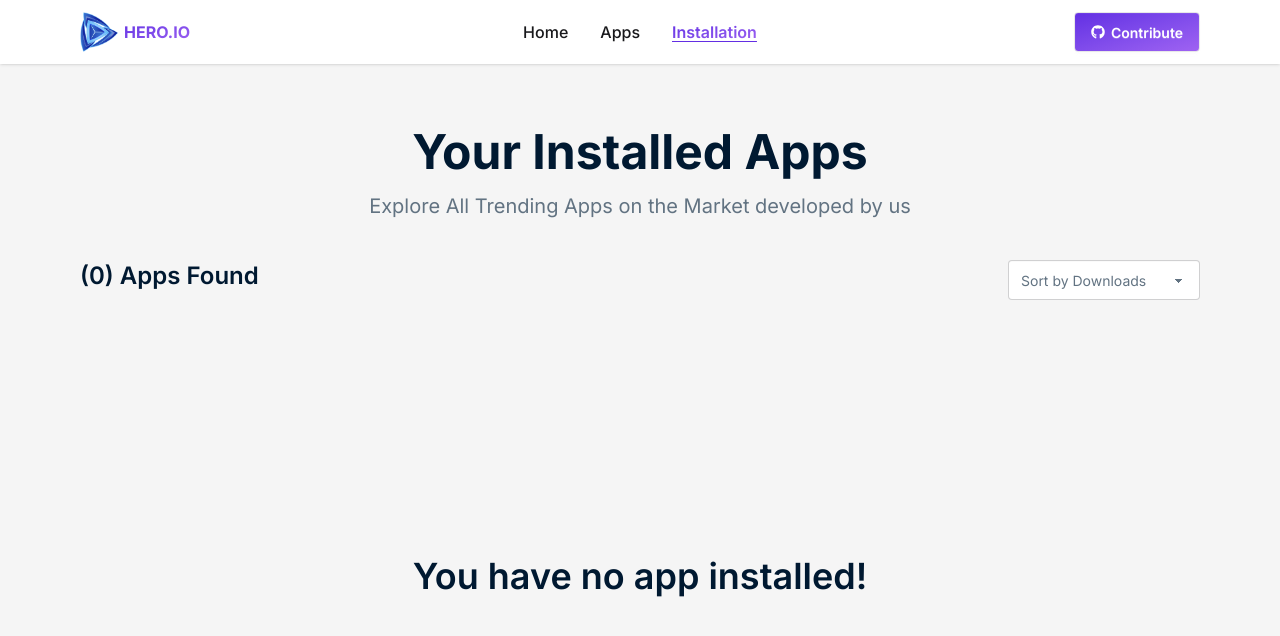
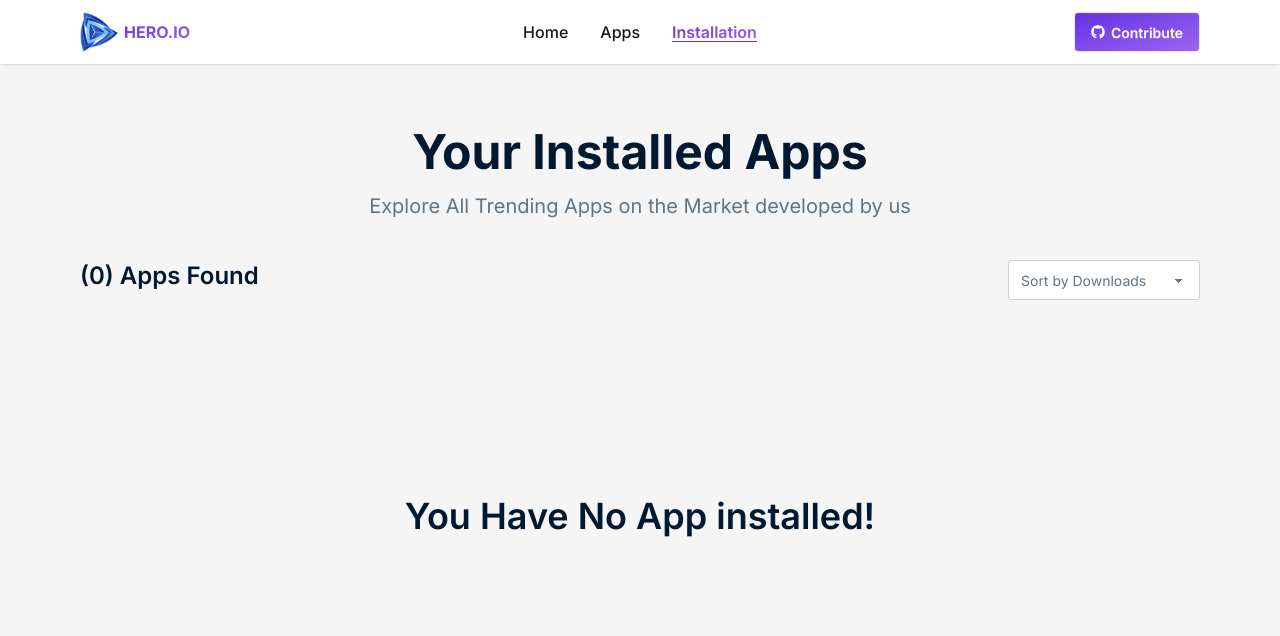
Before and after one commit to samibyte/pha08-hero-apps, a React (Vite) app: page /installation in a window 1280 px wide. Shown: the top 636 px of the page. Built offline with nearby package versions, Linux system fonts and the light colour scheme.

Commit message:
Feature: loading animation on page navigation

```diff
--- a/src/Components/AppReviewChart.jsx
+++ b/src/Components/AppReviewChart.jsx
@@ -34,7 +34,13 @@ const AppReviewChart = ({ ratings }) => {
   return (
     <div className="h-88 border-b-1 border-[rgba(0,25,49,0.2)] pb-12 mb-10 ">
       <h3 className="text-2xl font-semibold text-[#001931]">Ratings</h3>
-      <Suspense fallback={<LoadingAnimation />}>
+      <Suspense
+        fallback={
+          <div className="w-64 mx-auto mt-20">
+            <LoadingAnimation />
+          </div>
+        }
+      >
         <ResponsiveContainer width="100%" height="100%">
           <BarChart
             data={ratings}
--- a/src/Components/LoadingAnimation.jsx
+++ b/src/Components/LoadingAnimation.jsx
@@ -2,9 +2,13 @@ import logo from "../assets/logo.png";
 
 const LoadingAnimation = () => {
   return (
-    <div className="w-96">
-      <img className="animate-spin w-full" src={logo} alt="" />
-    </div>
+    <>
+      <div className="w-full flex items-center justify-between zoom-in-end opacity-50">
+        <p className="text-[90px] text-[rgba(0,25,49,0.9)] font-bold">L</p>
+        <img className="animate-spin w-20" src={logo} alt="" />
+        <p className="text-[90px] text-[rgba(0,25,49,0.9)] font-bold">ading</p>
+      </div>
+    </>
   );
 };
 
--- a/src/Layouts/RootLayout.jsx
+++ b/src/Layouts/RootLayout.jsx
@@ -4,11 +4,19 @@ import Navbar from "../Components/Navbar";
 import { Slide, ToastContainer } from "react-toastify";
 import LoadingAnimation from "../Components/LoadingAnimation";
 import { useLocation } from "react-router";
-import { useEffect } from "react";
+import { useEffect, useState } from "react";
 
 const RootLayout = () => {
   const navigation = useNavigation();
+  const location = useLocation();
   const { pathname } = useLocation();
+  const [loading, setLoading] = useState(true);
+
+  useEffect(() => {
+    setLoading(true);
+    const timeout = setTimeout(() => setLoading(false), 1000);
+    return () => clearTimeout(timeout);
+  }, [location.pathname]);
 
   useEffect(() => {
     window.scrollTo({
@@ -17,6 +25,14 @@ const RootLayout = () => {
       behavior: "smooth",
     });
   }, [pathname]);
+
+  if (loading) {
+    return (
+      <div className="w-107 mx-auto fixed inset-0 z-50 flex items-center justify-center bg-white">
+        <LoadingAnimation />
+      </div>
+    );
+  }
 
   return (
     <>
--- a/src/Pages/AppNotFound.jsx
+++ b/src/Pages/AppNotFound.jsx
@@ -3,7 +3,7 @@ import noAppImg from "../assets/App-Error.png";
 
 const AppNotFound = () => {
   return (
-    <div className="flex flex-col gap-5 justify-center items-center py-10">
+    <div className="min-h-screen bg-[#f5f5f5] pt-32 text-center flex flex-col gap-5 justify-center items-center py-10">
       <img src={noAppImg} alt="angry cat looking on screen | no app found" />
       <p className="text-[#001931] text-5xl font-semibold">
         OPPS!! APP NOT FOUND
--- a/src/Pages/AppsPage.jsx
+++ b/src/Pages/AppsPage.jsx
@@ -71,7 +71,7 @@ const AppsPage = () => {
           </label>
         </div>
         {searchLoading ? (
-          <div className="flex justify-center items-center">
+          <div className="w-96 mt-20 mx-auto">
             <LoadingAnimation />
           </div>
         ) : displayList.length ? (
@@ -81,7 +81,11 @@ const AppsPage = () => {
             ))}
           </div>
         ) : (
-          <AppNotFound />
+          <div className="flex justify-center items-center min-h-[50vh]">
+            <p className="text-[#001931] text-4xl font-semibold">
+              No Apps Found!
+            </p>
+          </div>
         )}
       </section>
     </div>
--- a/src/Pages/InstallationPage.jsx
+++ b/src/Pages/InstallationPage.jsx
@@ -62,9 +62,11 @@ const InstallationPage = () => {
         </div>
         <div className="mb-4 min-h-screen md:px-20">
           {!installedList.length ? (
-            <p className="text-[#001931] mt-64 text-4xl font-semibold">
-              You have no app installed!
-            </p>
+            <div className="flex justify-center items-center min-h-[50vh]">
+              <p className="text-[#001931] text-4xl font-semibold">
+                You Have No App installed!
+              </p>
+            </div>
           ) : (
             <div>
               {sortedByDownload.map((appData) => (
--- a/src/Routes/Routes.jsx
+++ b/src/Routes/Routes.jsx
@@ -5,6 +5,7 @@ import InstallationPage from "../Pages/InstallationPage";
 import AppsPage from "../Pages/AppsPage";
 import AppDetails from "../Pages/AppDetails";
 import ErrorPage from "../Pages/ErrorPage";
+import AppNotFound from "../Pages/AppNotFound";
 
 const router = createBrowserRouter([
   {
@@ -27,6 +28,7 @@ const router = createBrowserRouter([
       {
         path: "/apps/:id",
         Component: AppDetails,
+        errorElement: <AppNotFound />,
       },
       {
         path: "*",
--- a/src/index.css
+++ b/src/index.css
@@ -31,3 +31,24 @@ body {
 .recharts-surface *:focus {
   outline: none !important;
 }
+
+@keyframes zoomInEnd {
+  0% {
+    transform: scale(1);
+    opacity: 1;
+  }
+  10% {
+    transform: scale(1);
+    opacity: 0.75;
+  }
+
+  100% {
+    transform: scale(2);
+    opacity: 0;
+  }
+}
+
+.zoom-in-end {
+  animation: zoomInEnd 2s ease-out forwards;
+  /* animation-delay: 0.5s; */
+}
```
